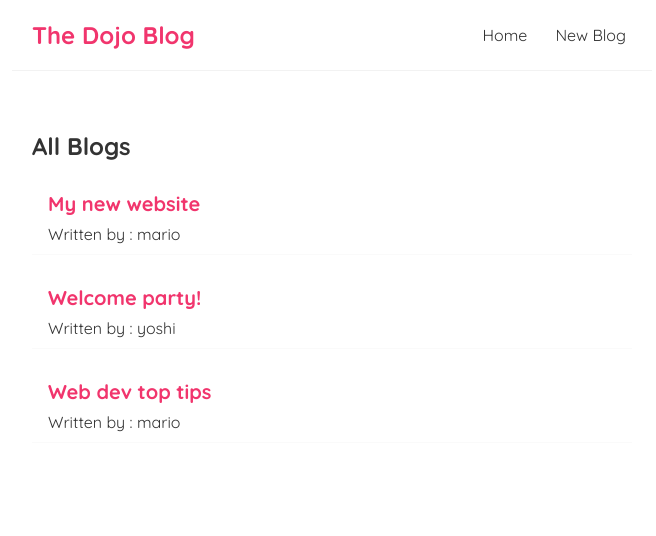
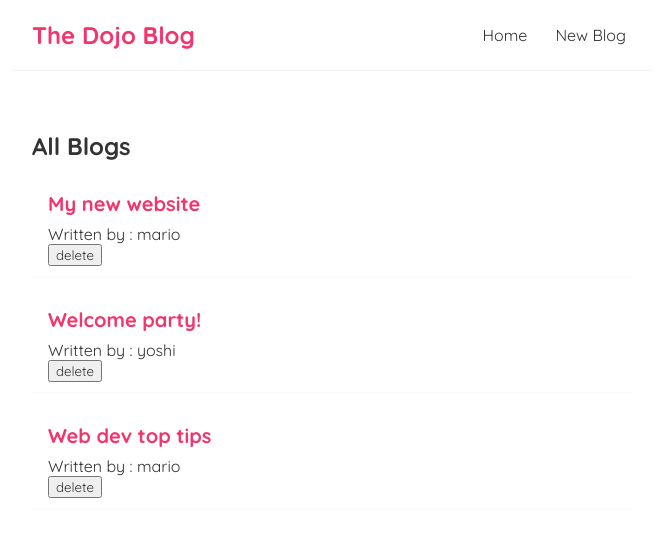
Before and after one commit to mushtaqj/react-runthru, a React (Create React App) app: page / in a window 1280 px wide. Shown: the top 536 px of the page, without its empty margins (308-964 px from the left). Built offline with nearby package versions, Linux system fonts and the light colour scheme.

Commit message:
propagating events from child to parent component

```diff
--- a/src/Home.js
+++ b/src/Home.js
@@ -3,7 +3,14 @@
 import { ALL_BLOGS } from "./data/blogs";
 
 export default function Home() {
-  const [blogs] = useState(ALL_BLOGS);
+  const [blogs, setBlogs] = useState(ALL_BLOGS);
 
-  return <BlogList blogs={blogs} title="All Blogs"/>;
+  const handleDelete = (blogId) => {
+    const newBlogs = blogs.filter((blog) => blog.id !== blogId);
+    setBlogs(newBlogs);
+  };
+
+  return (
+    <BlogList blogs={blogs} title="All Blogs" handleDelete={handleDelete} />
+  );
 }
--- a/src/components/BlogList.js
+++ b/src/components/BlogList.js
@@ -1,4 +1,4 @@
-const BlogList = ({ blogs, title }) => {
+const BlogList = ({ blogs, title, handleDelete }) => {
   return (
     <div className="blog-list">
       <h2>{title}</h2>
@@ -6,6 +6,7 @@
         <div className="blog-preview" key={blog.id}>
           <h2>{blog.title}</h2>
           <p>Written by : {blog.author}</p>
+          <button onClick={() => handleDelete(blog.id)}>delete</button>
         </div>
       ))}
     </div>
```
